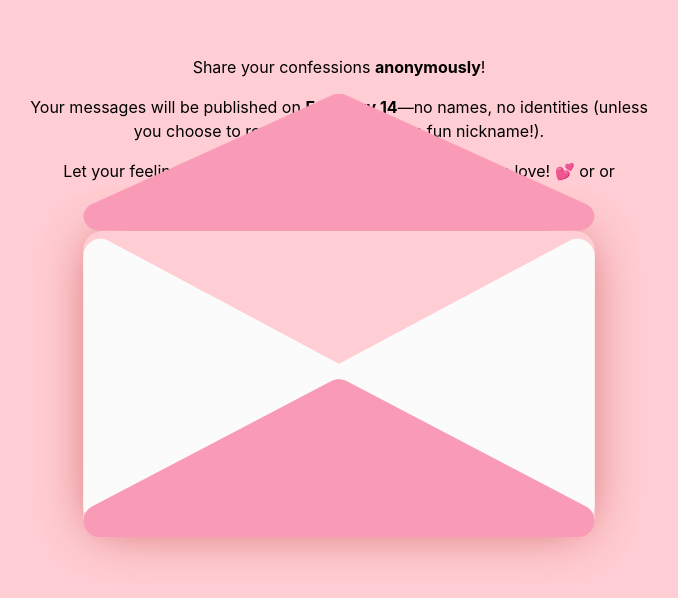
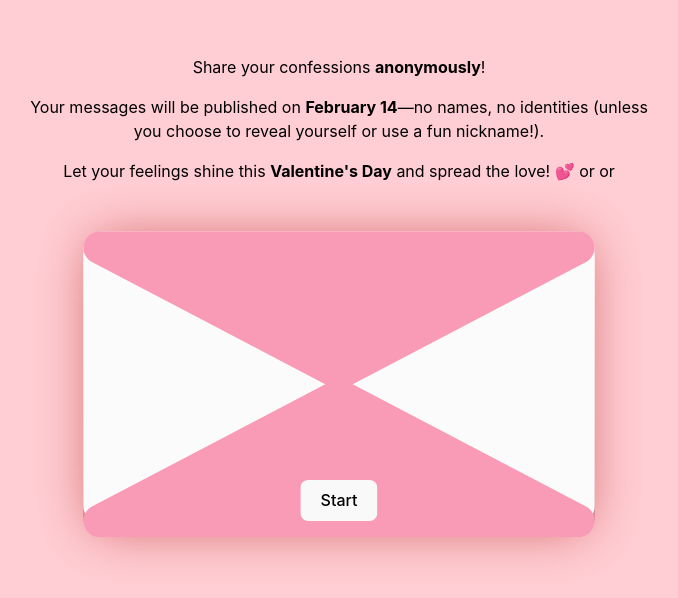
Before and after one commit to njtan142/cpeconfession, a React (Vite) app: page / in a window 1280 px wide. Shown: the part 104-702 px from the top of the page, without its empty margins (301-979 px from the left). Built offline with nearby package versions, Linux system fonts and the light colour scheme.

Commit message:
new animations

```diff
--- a/src/App.jsx
+++ b/src/App.jsx
@@ -5,7 +5,8 @@ import "./App.css";
 import styled from "styled-components";
 
 function App() {
-  const [count, setCount] = useState(0);
+  const [showForm, setShowForm] = useState(false);
+  const [sendForm, setSendForm] = useState(false);
 
   return (
     <>
@@ -25,7 +26,7 @@ function App() {
           </p>
         </Instructions>
         <Envelope>
-          <EnTop className="flap">
+          <EnTop className={showForm ? "flap" : ""}>
             <svg
               viewBox="0 0 814 252"
               fill="none"
@@ -73,6 +74,22 @@ function App() {
               />
             </svg>
           </EnBottom>
+          <LoveLetter
+            className={showForm ? "form" : sendForm ? "formsent" : ""}
+          ></LoveLetter>
+          <ActionButton
+            onClick={() => {
+              if (!showForm) {
+                setShowForm(true);
+              } else if (!sendForm) {
+                setSendForm(true);
+                setShowForm(false);
+                console.log("send");
+              }
+            }}
+          >
+            {showForm ? "Send" : "Start"}
+          </ActionButton>
         </Envelope>
       </Container>
     </>
@@ -80,6 +97,28 @@ function App() {
 }
 
 export default App;
+
+const ActionButton = styled.button`
+  position: absolute;
+  left: 50%;
+  transform: translate(-50%, 0%);
+  bottom: 1em;
+  z-index: 500;
+`;
+
+const LoveLetter = styled.div`
+  width: 80%;
+  height: 400px;
+  position: absolute;
+  background-color: green;
+  background: linear-gradient(to bottom, #f9f7f7, #f9f7f7, #f5c3c6);
+  left: 50%;
+  bottom: 40%;
+  transform: translate(-50%, -1000%);
+  transition: transform 2s ease-in-out, height 1s ease-in-out, z-index 2s ease-in-out;
+  border-radius: 10px;
+  z-index: 80;
+`;
 
 const EnRight = styled.div`
   position: absolute;
@@ -92,6 +131,7 @@ const EnRight = styled.div`
     width: 105%;
     height: 100%;
   }
+  z-index: 100;
 `;
 
 const EnLeft = styled.div`
@@ -105,6 +145,7 @@ const EnLeft = styled.div`
     width: 105%;
     height: 100%;
   }
+  z-index: 100;
 `;
 
 const EnTop = styled.div`
@@ -118,8 +159,9 @@ const EnTop = styled.div`
     width: 100%;
     height: min-content;
   }
-  transition: transform 0.5s ease-in-out;
-  transform-origin: top
+  transition: transform 2s ease-in-out, z-index 2.25s ease-in-out;
+  transform-origin: top;
+
 `;
 
 const EnBottom = styled.div`
@@ -143,14 +185,23 @@ const Envelope = styled.div`
   -webkit-box-shadow: 0px 0px 53px -9px rgba(209, 95, 95, 1);
   -moz-box-shadow: 0px 0px 53px -9px rgba(209, 95, 95, 1);
   box-shadow: 0px 0px 53px -9px rgba(209, 95, 95, 1);
+  background: linear-gradient(to bottom, #ffced4, #d88a8f);
+
   /* overflow: hidden; */
 
-   .flap {
+  .flap {
     transform: rotateX(210deg);
+    z-index: 0 !important;
   }
 
-   .form{
+  .form {
+    transform: translate(-50%, 0%);
+  }
 
+  .formsent {
+    transform: translate(-50%, 50%);
+    height: 200px;
+    z-index: 0;
   }
 `;
 
@@ -167,7 +218,7 @@ const Instructions = styled.div`
 `;
 
 const Container = styled.div`
-  background-color: #FFCED4;
+  background-color: #ffced4;
   width: 100vw;
   height: 100vh;
   display: flex;
```
